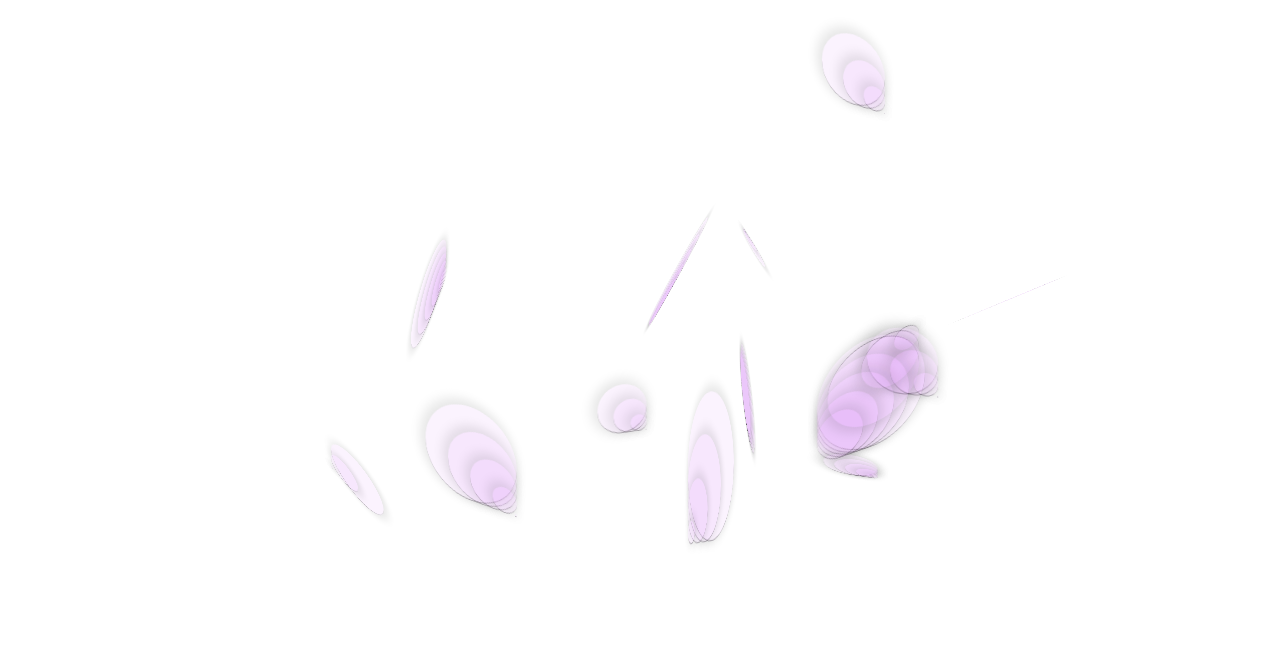
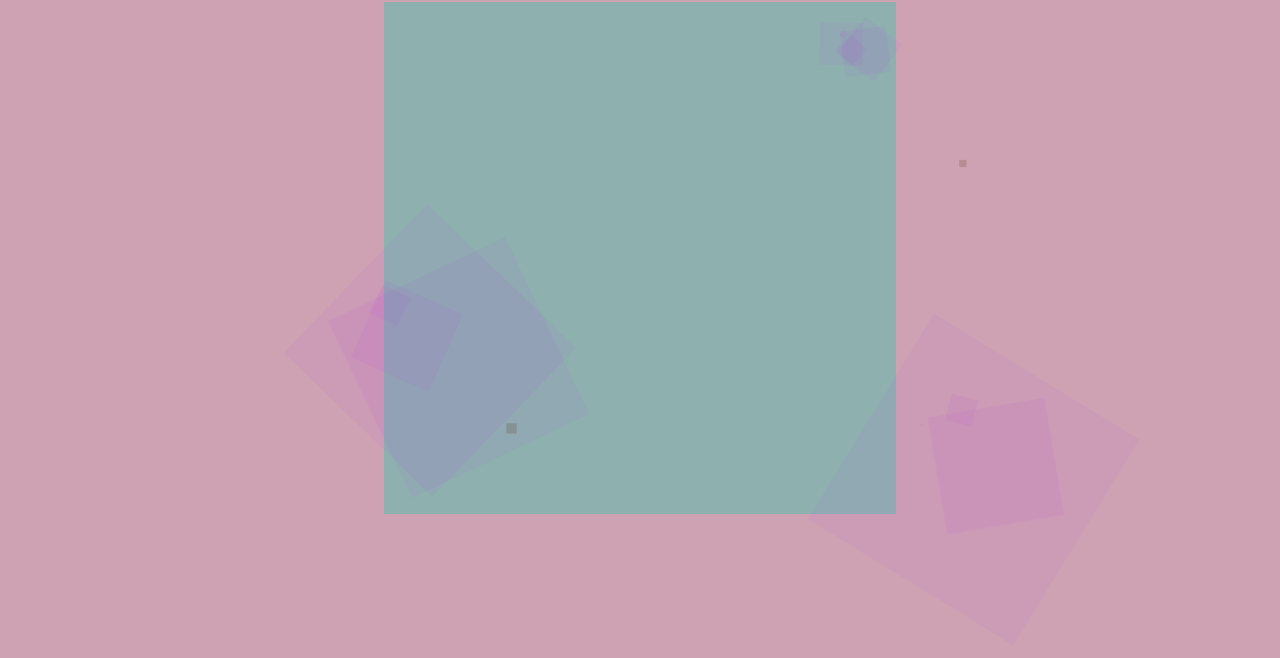
Before and after one commit to the-simian/JesseHarlinDotNetSplashPage, a plain HTML site: page index.html in a window 1280 px wide. Shown: the part 142-800 px from the top of the page. Drawn offline with Linux system fonts and the light colour scheme; animation ran at ten frames a second.

Commit message:
Updated WorldRotato to include proper bilboarding effect, and your wife totes loves yew

```diff
--- a/Content/style/styles.css
+++ b/Content/style/styles.css
@@ -5,70 +5,64 @@ body
 
 h1
 {
+    font-style: normal;
     font-family: Segoe UI;
-    font-style: normal;
 }
 
 #viewport
 {
+    -moz-perspective: 450;
+    -ms-perspective: 450;
+    -o-perspective: 450;
+    -webkit-perspective: 450;
+    perspective: 450;
+    position: absolute;
+    top: 0;
+    right: 0;
     bottom: 0;
     left: 0;
+    z-index: 2;
     overflow: hidden;
-    perspective: 400;
-    position: absolute;
-    right: 0;
-    top: 0;
-    z-index: 2
+    background-color: rgba(134,24,67,0.4);
 }
 
 #world
 {
-    height: 800px;
-    width: 800px;
-	left: 50%;
-	margin-left: -400px;
-	margin-top: -400px;
+    -webkit-transform-style: preserve-3d;
+    transform-style: preserve-3d;
     position: absolute;
     top: 50%;
-	transform-style: preserve-3d;
-	-webkit-transform-style: preserve-3d;
-
-
-
+    left: 50%;
+    margin-top: -256px;
+    margin-left: -256px;
+    width: 512px;
+    height: 512px;
+    background-color: rgba(45,200,167,0.4);
 }
 
 
-.world-object {
-    height: 20px;
-	left: 256px;
-	margin-left: -10px;
-	margin-top: -10px;
+.world-object
+{
+    -webkit-transform-style: preserve-3d;
+    transform-style: preserve-3d;
     position: absolute;
     top: 256px;
+    left: 256px;
+    margin-top: -10px;
+    margin-left: -10px;
     width: 20px;
-    	transform-style: preserve-3d;
-	-webkit-transform-style: preserve-3d;
-
+    height: 20px;
+    background-color: rgba(90, 54, 23, 0.2);
 }
 
-.world-object-layer {
-
-	height: 256px;
-	left: 50%;
-	margin-left: -128px;
-	margin-top: -128px;
+.world-object-layer
+{
     position: absolute;
     top: 50%;
+    left: 50%;
+    margin-top: -128px;
+    margin-left: -128px;
     width: 256px;
-
+    height: 256px;
     background-color: rgba(181, 27, 224, 0.05);
-
-    box-shadow: 3px 3px 13px 3px rgba(3, 3, 3, 0.1);
-    -webkit-box-shadow: 3px 3px 13px 3px rgba(3, 3, 3, 0.1);
-
-    border-top: 1px solid rgba(0, 0, 0, 0.3);
-    border-radius: 90px;
-
-    	transform-style: preserve-3d;
-	-webkit-transform-style: preserve-3d;
 }
--- a/Scripts/worldRotato.js
+++ b/Scripts/worldRotato.js
@@ -38,7 +38,7 @@ $(document).ready(function () {
     var distanceFromCamera = 10;
 
 
-    var numberOfObjects = 15;
+    var numberOfObjects = 4;
 
     var numberOfSublayers = 5;
 
@@ -72,10 +72,10 @@ $(document).ready(function () {
     function createWorldObject() {
         var layers = [];
 
-        var cubeSize = randomNumber(5, 45);
+        var cubeSize = randomNumber(1, 2);
 
         var translate = {
-            'transform': 'translateZ(' + randomNumber(-256, 256) + 'px) rotateX(' + randomNumber(-256, 256) + 'deg) rotateY(' + randomNumber(-256, 256) + 'deg)',
+            'transform': 'translateZ(' + randomNumber(-256, 256) + 'px) translateX(' + randomNumber(-256, 256) + 'px) translateY(' + randomNumber(-256, 256) + 'px)',
             'left': randomNumber(10, 90) - (cubeSize * 0.5) + '%',
             'top': randomNumber(10, 90) - (cubeSize * 0.5) + '%',
             'height': cubeSize + '%',
@@ -93,30 +93,37 @@ $(document).ready(function () {
 
 
 
-            var data = {
+            var transData = {
                 x: randomNumber(-10, 10),
                 y: randomNumber(-10, 10),
                 z: randomNumber(-10, 10),
-                rotZ: randomNumber(-90, 90),
-                scale: randomNumber(0.1, 4),
+                rotZ: randomNumber(1, 90),
+                scale: randomNumber(0.5, 2),
                 speed: .1 * Math.random()
             };
+
+            console.log(transData);
 
             var translate2 = {
 
                 'width': wAndH,
                 'height' : wAndH,
 
-                'transform':
-                    'translateX(' + data.x + ' px) ' +
-                    'translateY(' + data.y + ' px) ' +
-                    'translateZ(' + data.z + ' px) ' +
-                    'rotateZ(' + data.rotZ + ' deg)' +
-                    'scale(' + data.s + ')'
+
             };
 
 
-            var $layerObj = $('<div class="world-object-layer"></div>').css(translate2).data('transform',data);
+            var $layerObj = $('<div class="world-object-layer"></div>')
+                .css(translate2)
+                .css({
+                    'transform':
+                        'translateX(' + transData.x + 'px) ' +
+                        'translateY(' + transData.y + 'px) ' +
+                        'translateZ(' + transData.z + 'px) ' +
+                        'rotateZ(' + transData.rotZ + 'deg)' +
+                        'scale(' + transData.scale + ')'
+                })
+                .data('transform', transData);
 
             layers.push($layerObj);
         }
@@ -160,19 +167,28 @@ $(document).ready(function () {
                 z: oldData.z,
                 rotY: -worldYAngle,
                 rotX: -worldXAngle,
-
                 rotZ: oldData.rotZ,
                 scale: oldData.scale
             };
 
             $thisLayer.css({
-                'transform': 'rotateX( ' + newData.rotX + 'deg) rotateY( ' + newData.rotY + 'deg) '
+
+                'transform':
+                    'rotateY( ' + newData.rotY + 'deg ) ' +
+                    'rotateX( ' + newData.rotX + 'deg ) '+
+
+                    'rotateZ( ' + newData.rotZ + 'deg ) ' +
+
+                    'translateX( ' + newData.x + 'px ) ' +
+                    'translateY( ' + newData.y + 'px ) ' +
+                    'translateZ( ' + newData.z + 'px ) ' +
+
+                    'scale( '+ newData.scale+' )'
+
             }).data('transform', newData);
 
             counter++;
         });
-
-
 
         requestAnimationFrame(update);
     }
@@ -184,7 +200,6 @@ $(document).ready(function () {
         updateView();
     };
 
-
     generateWorldObjects();
 
     $objectLayers = $('.world-object-layer');
@@ -193,6 +208,4 @@ $(document).ready(function () {
     $window.on('mousemove', handleMousemove);
 
 
-
-
 });
```
Also changed, not shown: 1 other file. Lines whose indentation alone changed are shown as unchanged.
